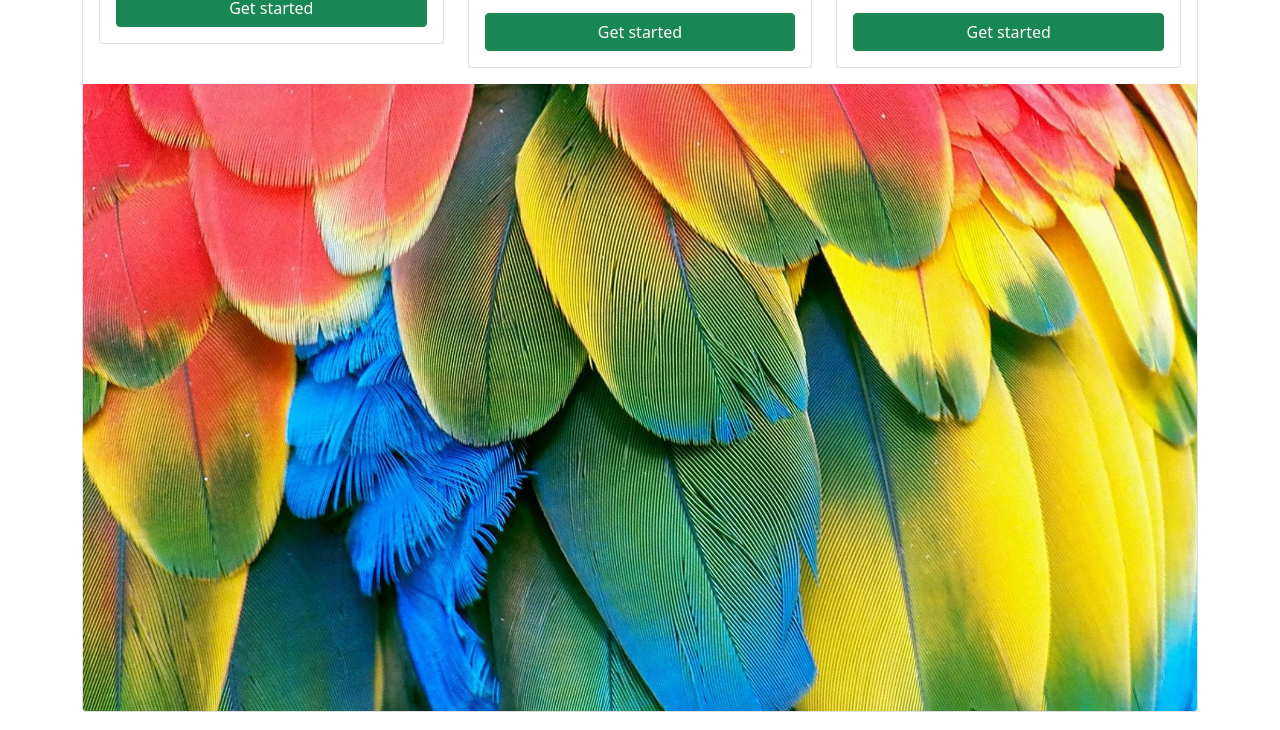
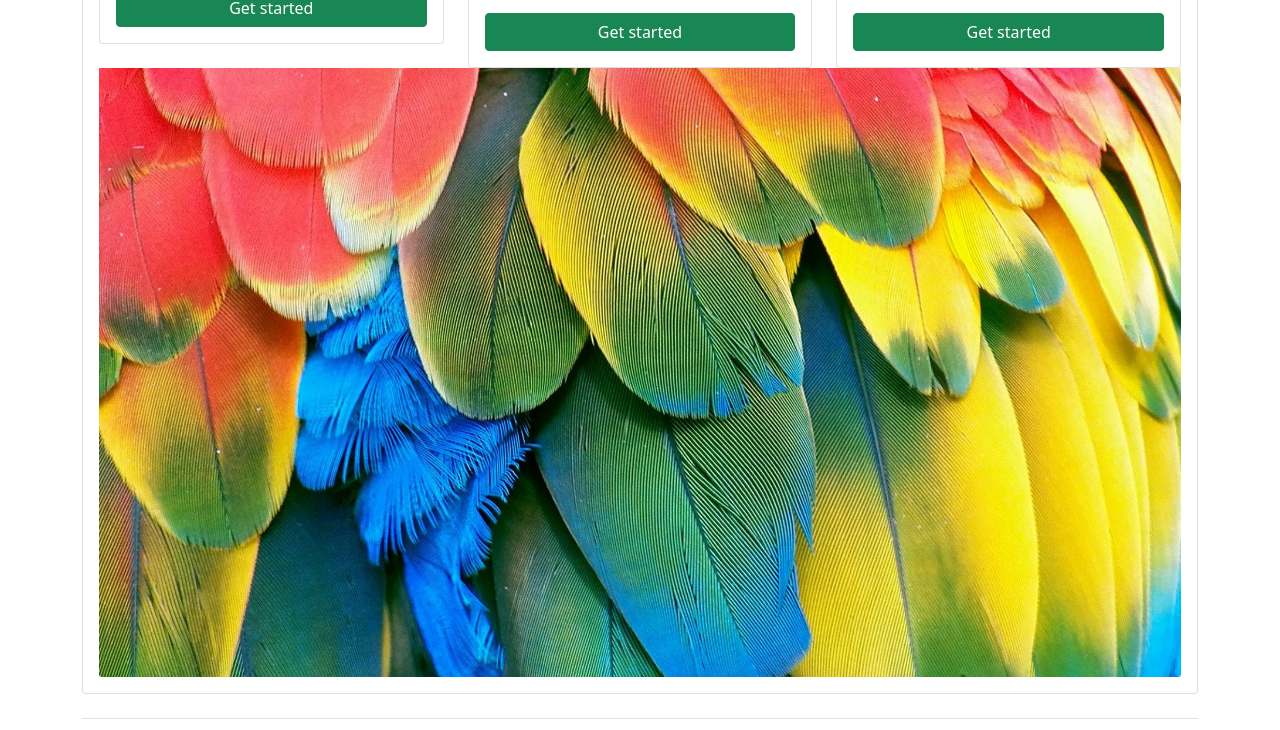
Before and after one commit to KristinePolakova/js-firstHackathon, a plain HTML site: page pricing.html in a window 1280 px wide. Shown: the part 549-1279 px from the top of the page. Drawn offline with nearby package versions, Linux system fonts and the light colour scheme.

Commit message:
update pricing final

```diff
--- a/pricing.html
+++ b/pricing.html
@@ -121,11 +121,14 @@
             </div>
 
           </div>
+          <!-- <img src="/images/2.jpg"
+          class="card-img-bottom" alt="..."> -->
 
+          <div>
+            <img src="/images/2.jpg"
+            class="card-img-bottom" alt="...">
+          </div>
         </div>
-
-        <img src="/images/2.jpg"
-          class="card-img-bottom" alt="...">
 
       </div>
     </main>
```
